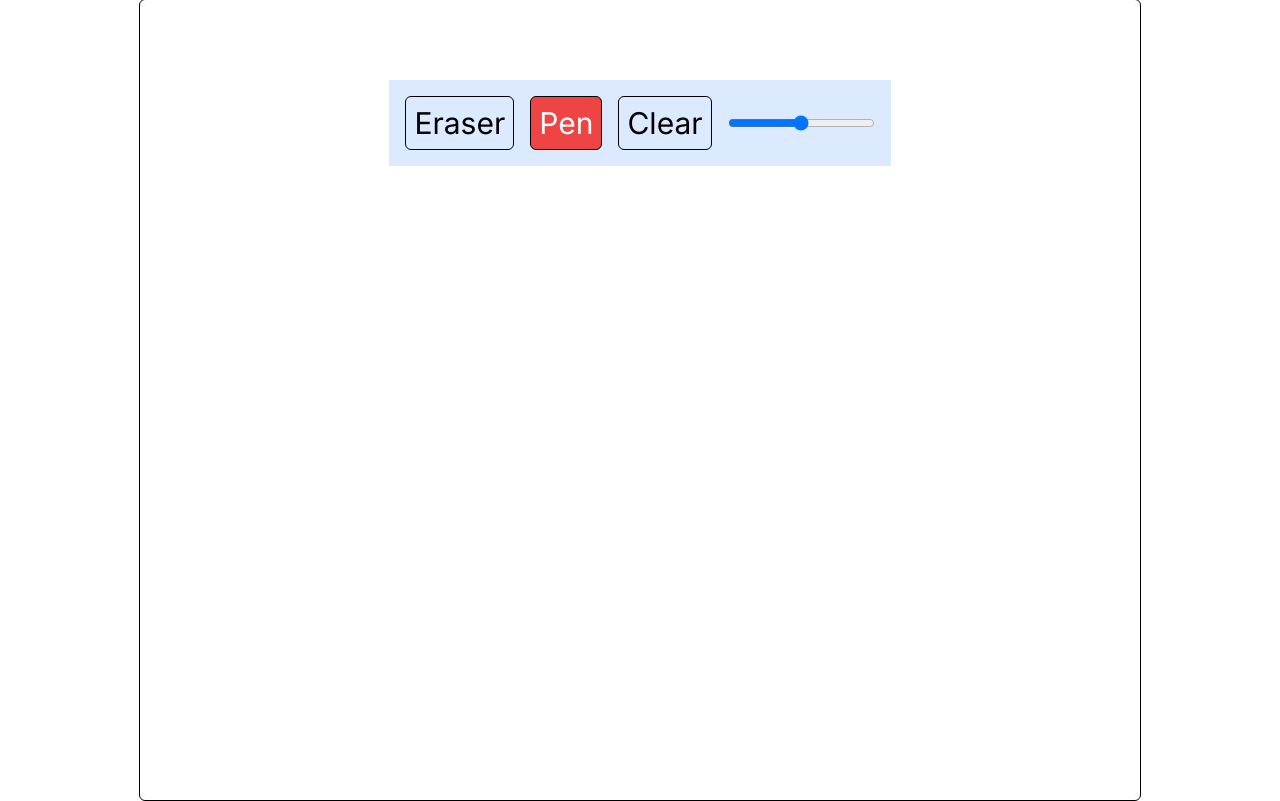
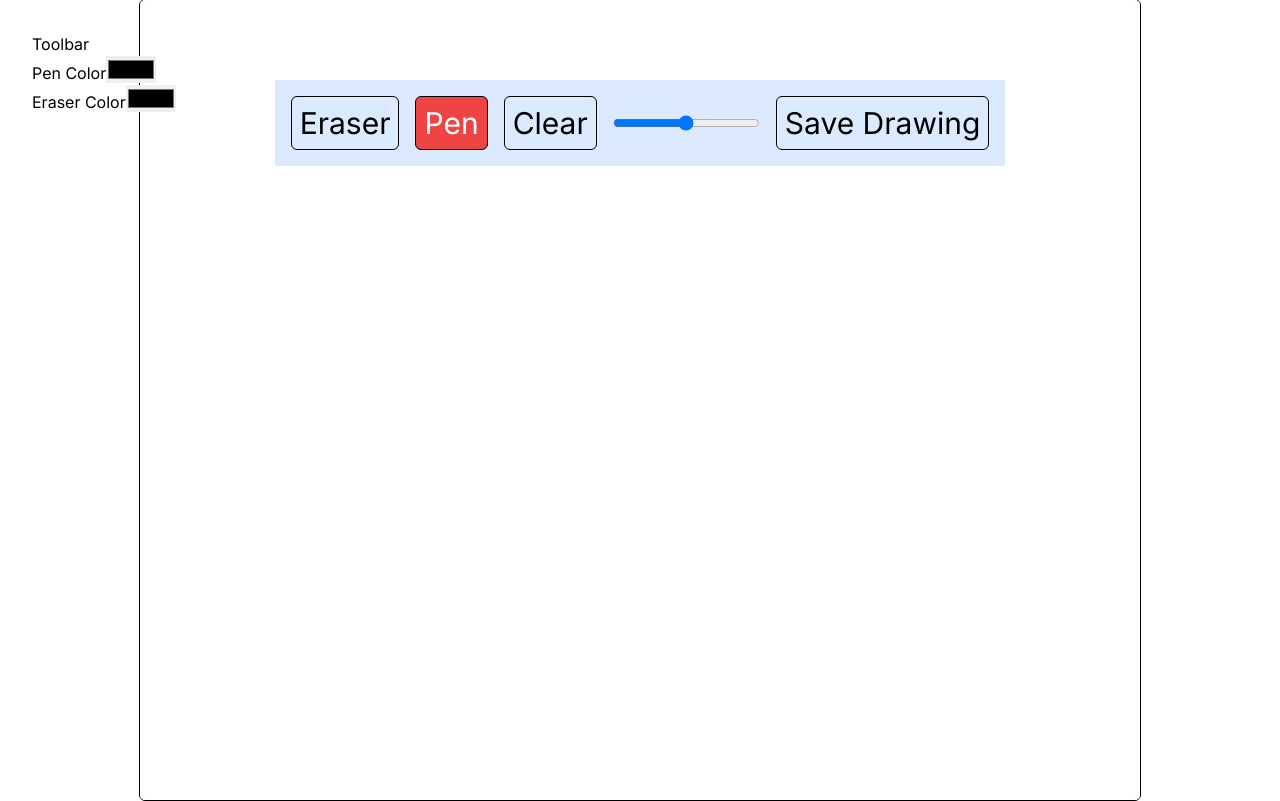
Before and after one commit to mohithingorani/Drawing-App, a Next.js app: page / in a window 1280 px wide. Built offline with nearby package versions, Linux system fonts and the light colour scheme.

Commit message:
added small features

```diff
--- a/src/app/page.tsx
+++ b/src/app/page.tsx
@@ -1,5 +1,5 @@
 "use client";
-import { useRef, useState, MouseEvent } from "react";
+import { useRef, useState, MouseEvent, useEffect } from "react";
 
 type Point = { x: number; y: number };
 
@@ -10,6 +10,22 @@ export default function Home() {
   const [isEraser, setIsEraser] = useState(false);
   const [isPen, setIsPen] = useState(true);
   const [strokeValue, setStrokeValue] = useState<number>(10);
+
+  const [penColor, setPenColor] = useState<string>("blue");
+  const [eraserColor, setEraserColor] = useState<string>("white");
+
+  useEffect(()=>{
+    const canvas = canvasRef.current;
+    if(!canvas) return;
+    const ctx = canvas.getContext("2d");
+    if(ctx){
+      ctx.fillStyle="white";
+      ctx.fillRect(0,0,canvas.width,canvas.height);
+    }
+  },[]);
+
+
+
   function drawLine(
     prevPoint: Point,
     currentPoint: Point,
@@ -17,7 +33,7 @@ export default function Home() {
   ) {
     ctx.beginPath();
     ctx.lineWidth = strokeValue;
-    isEraser ? (ctx.strokeStyle = "white") : (ctx.strokeStyle = "blue");
+    ctx.strokeStyle=isPen?penColor:eraserColor;
     ctx.moveTo(prevPoint.x, prevPoint.y);
     ctx.lineTo(currentPoint.x, currentPoint.y);
     ctx.stroke();
@@ -90,10 +106,19 @@ export default function Home() {
           >
             Pen
           </button>
-          <button onClick={clearBoard}>
+          <button className={`hover:bg-yellow-500 hover:text-white `} onClick={clearBoard}>
             Clear
           </button>
           <input min={0} max={20} onChange={(e)=>setStrokeValue(Number(e.target.value))} type="range" value={strokeValue} />
+          <button className="hover:bg-green-500 hover:text-white" onClick={()=>{
+            const canvas = canvasRef.current;
+            if(!canvas) return;
+            const image = canvas.toDataURL("image/png");
+            const link = document.createElement("a");
+            link.href=image;
+            link.download = "my-drawing-png";
+            link.click();
+          }}>Save Drawing </button>
         </div>
       </div>
       <div>
@@ -110,6 +135,25 @@ export default function Home() {
         onMouseUp={handleMouseUp}
         onMouseLeave={handleMouseUp} // Optional: stops drawing if mouse leaves the canvas
       ></canvas>
+      <div className="fixed left-0 top-0">
+        <div className="ml-8 mt-8 ">
+          Toolbar
+          <div className="flex flex-col">
+            <div>
+              <label>Pen Color</label>
+              <input type="color" value={penColor} onChange={(e)=>{
+                setPenColor(e.target.value as string);
+              }} />
+            </div>
+            <div>
+              <label>Eraser Color</label>
+              <input type="color" value={eraserColor} onChange={(e)=>{
+                setEraserColor(e.target.value as string);
+              }} />
+            </div>
+          </div>
+        </div>
+      </div>
     </div>
   );
 }
```
